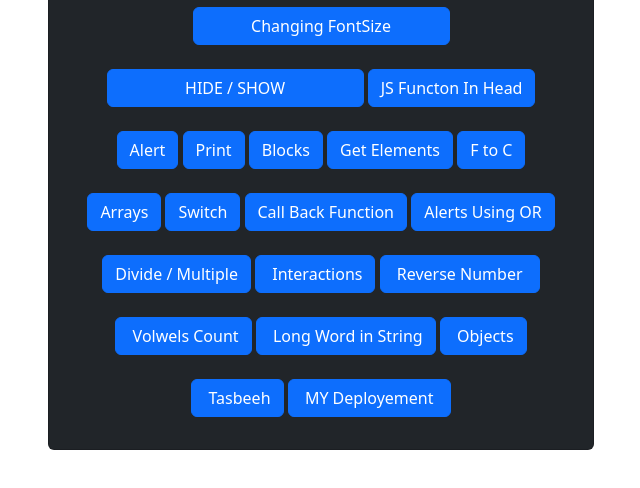
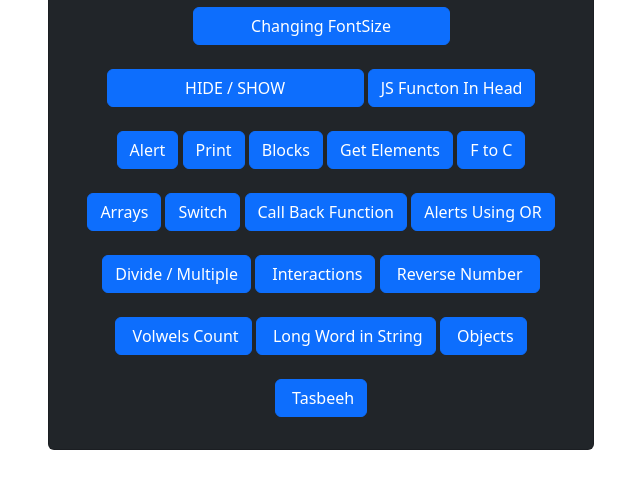
Before and after one commit to talhabinhaneef/JS_Practice, a plain HTML site: page index.html in a window 1280 px wide. Shown: the part 202-690 px from the top of the page, without its empty margins (319-959 px from the left). Drawn offline with nearby package versions, Linux system fonts and the light colour scheme.

Commit message:
Update index.html

```diff
--- a/index.html
+++ b/index.html
@@ -85,8 +85,7 @@
                                 <input class="btn btn-primary mt-4" type="button" onclick="location.href='Tasbeeh.html'"
                                 value=" Tasbeeh" />
 
-                                <input class="btn btn-primary mt-4" type="button" onclick="location.href='Tasbeeh.html'"
-                                value=" MY Deployement " />
+
 
 
 
```
